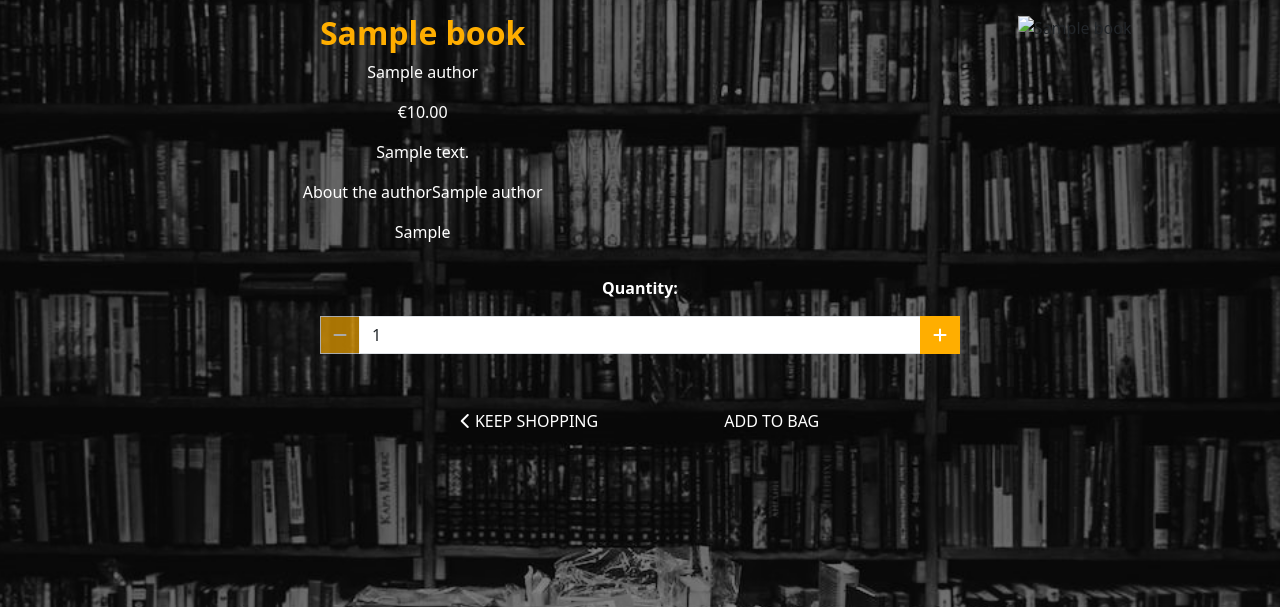
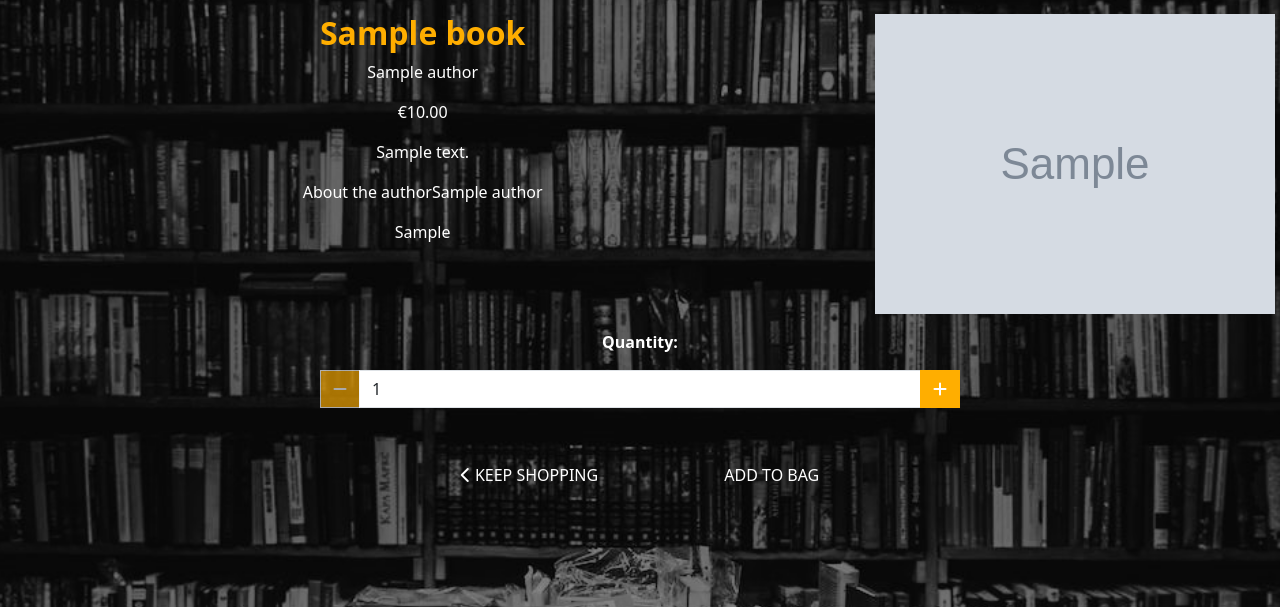
Before and after one commit to gazamcnulty/pp5-babylon-books, a Django app: a page that uses templates/book_detail.html in a window 1280 px wide. Shown: the part 82-689 px from the top of the page. Run offline with Django 3.2, Linux system fonts and the light colour scheme; tables that the repository leaves empty hold one stand-in row (values such as "Sample post"); grey boxes marked "Sample" are stand-in pictures; some libraries are stand-ins or nearby versions.

Commit message:
changes to admin ordering of books, genre, author

```diff
--- a/babylon_books_app/admin.py
+++ b/babylon_books_app/admin.py
@@ -13,6 +13,7 @@ class AuthorAdmin(admin.ModelAdmin):
     list_display = ('name',)
     list_filter = ('name',)
     search_fields = ('name',)
+    ordering = ('name',)
 
 
 @admin.register(Genre)
@@ -24,6 +25,7 @@ class GenreAdmin(admin.ModelAdmin):
     list_display = ('name',)
     list_filter = ('name',)
     search_fields = ('name',)
+    ordering = ('name',)
 
 
 @admin.register(Book)
@@ -35,3 +37,4 @@ class BookAdmin(admin.ModelAdmin):
     list_display = ('title', 'added',)
     list_filter = ('added',)
     search_fields = ('title',)
+    ordering = ('title',)
--- a/templates/book_detail.html
+++ b/templates/book_detail.html
@@ -13,7 +13,7 @@
             <p>{{ book.author.info }}</p>
         </div>
         <div class="col-4">
-            <img src="{{ product.image.url }}" alt="{{ book.title }}">
+            <img src="{{ book.image.url }}" alt="{{ book.title }}" style="color:white;">
         </div>
         <div>
             {% if request.user.is_superuser %}
```
Also changed, not shown: hobbit.jpg (deleted), solaris.jpg (deleted).
